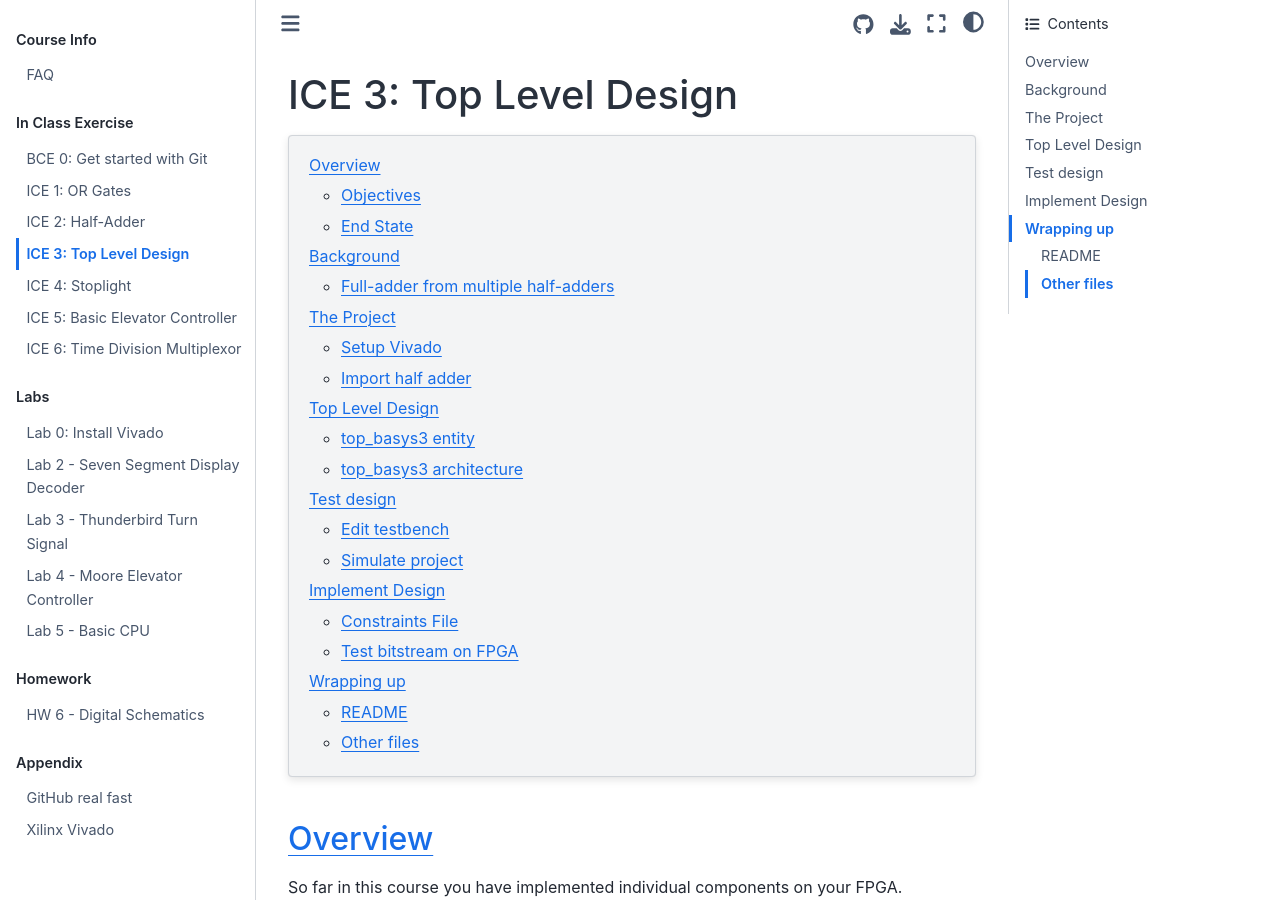
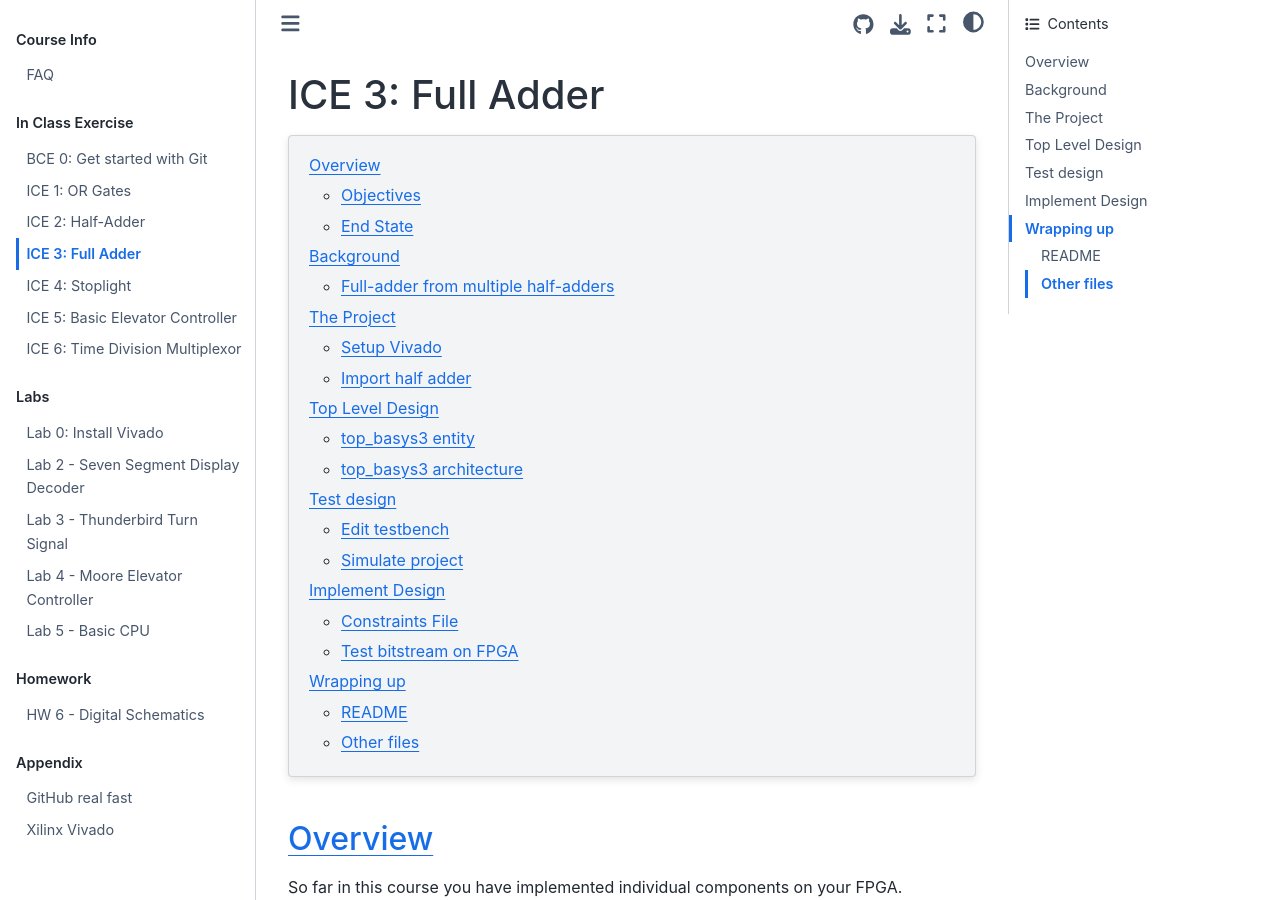
Before and after one commit to USAFA-ECE/ece281-book, a Jupyter Book: the page built from book/ICE/ICE3.md, in a window 1280 px wide and 900 px high. Built offline with Jupyter Book 1.0.4 settings and Sphinx 7.4.7 and the Sphinx Book theme 1.1.4, drawn with Linux system fonts in a browser that asks for light colours; pages that are not in the unit, such as notebooks, are missing from menus.

Commit message:
Rename from toplevel to Full Adder

````diff
--- a/book/ICE/ICE3.md
+++ b/book/ICE/ICE3.md
@@ -1,4 +1,4 @@
-# ICE 3: Top Level Design
+# ICE 3: Full Adder
 
 ```{contents}
 :local:
````
